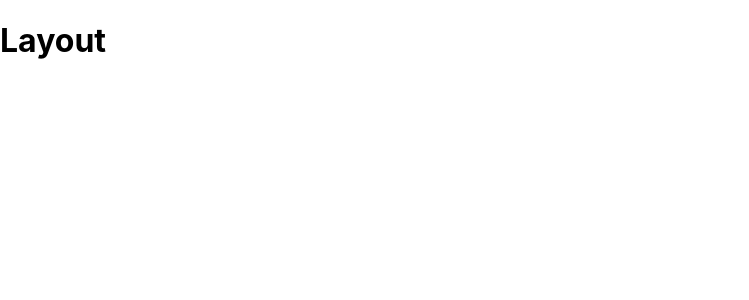
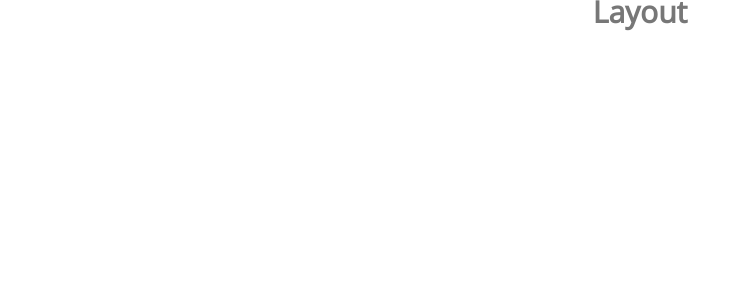
Before and after one commit to Nutod/nutod.github.io, a React (Create React App) app: page / in a window 1280 px wide. Shown: the top 300 px of the page, without its empty margins (0-749 px from the left). Built offline with nearby package versions, Linux system fonts and the light colour scheme.

Commit message:
Added new global styles

```diff
--- a/src/index.css
+++ b/src/index.css
@@ -1,14 +1,38 @@
-body {
+*,
+*::before,
+*::after {
+	padding: 0;
   margin: 0;
-  padding: 0;
-  font-family: -apple-system, BlinkMacSystemFont, "Segoe UI", "Roboto", "Oxygen",
-    "Ubuntu", "Cantarell", "Fira Sans", "Droid Sans", "Helvetica Neue",
-    sans-serif;
-  -webkit-font-smoothing: antialiased;
-  -moz-osx-font-smoothing: grayscale;
+  box-sizing: inherit;
 }
 
-code {
-  font-family: source-code-pro, Menlo, Monaco, Consolas, "Courier New",
-    monospace;
+html {
+  font-size: 62.5%;
+  box-sizing: border-box;
 }
+
+body {
+    background-color: #fff;
+    font-family: 'Open Sans', sans-serif;
+    font-size: 15px;
+    line-height: 23px;
+    color: #777;
+    position: relative;
+    overflow-x: hidden;
+    text-align: center;
+    width: 100vw;
+}
+
+p {
+  font-size: 2.2rem;
+  font-weight: 300;
+}
+
+a.link {
+  color: #fff;
+  cursor: pointer;
+}
+
+a.link:hover {
+  border-bottom: 1pc solid white;
+}
```
